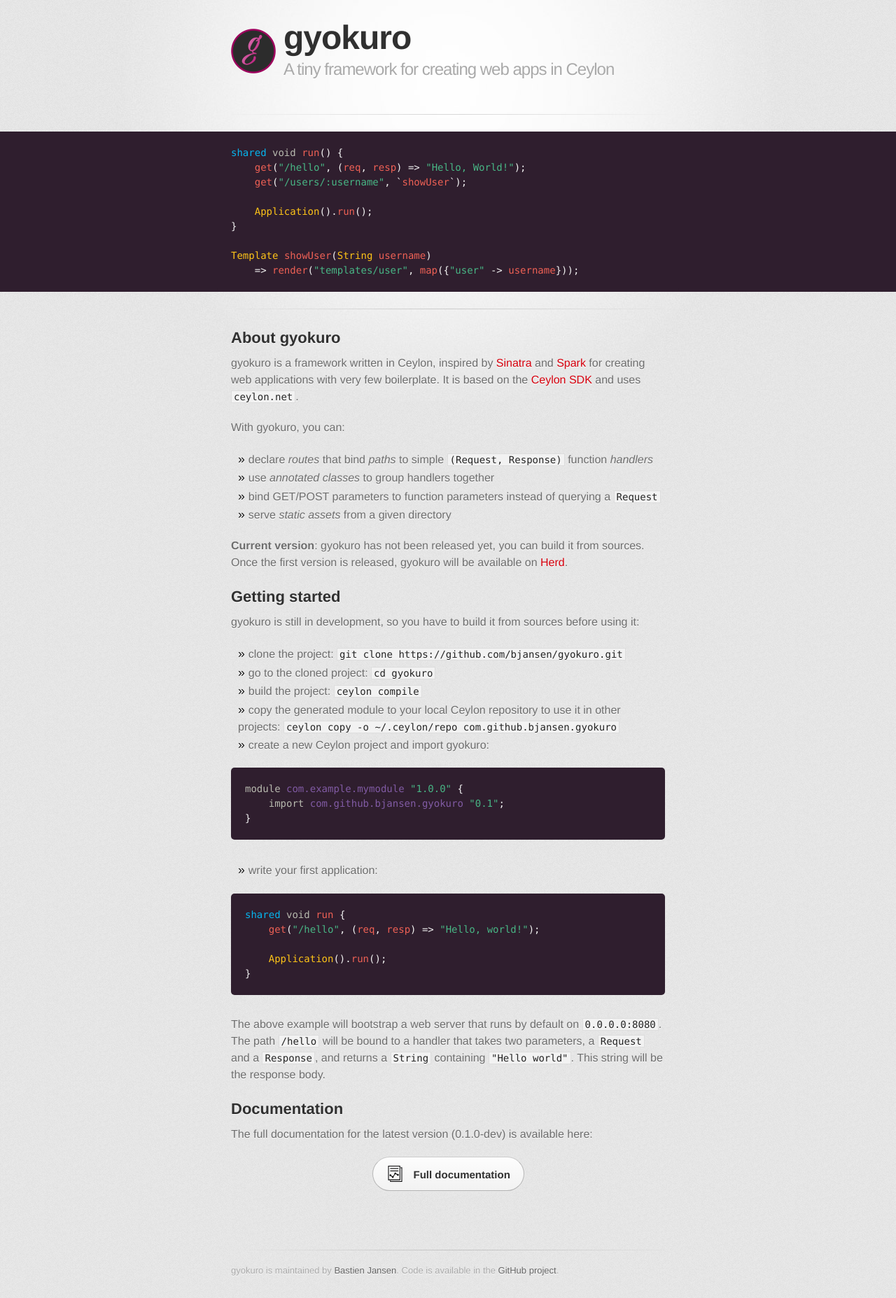
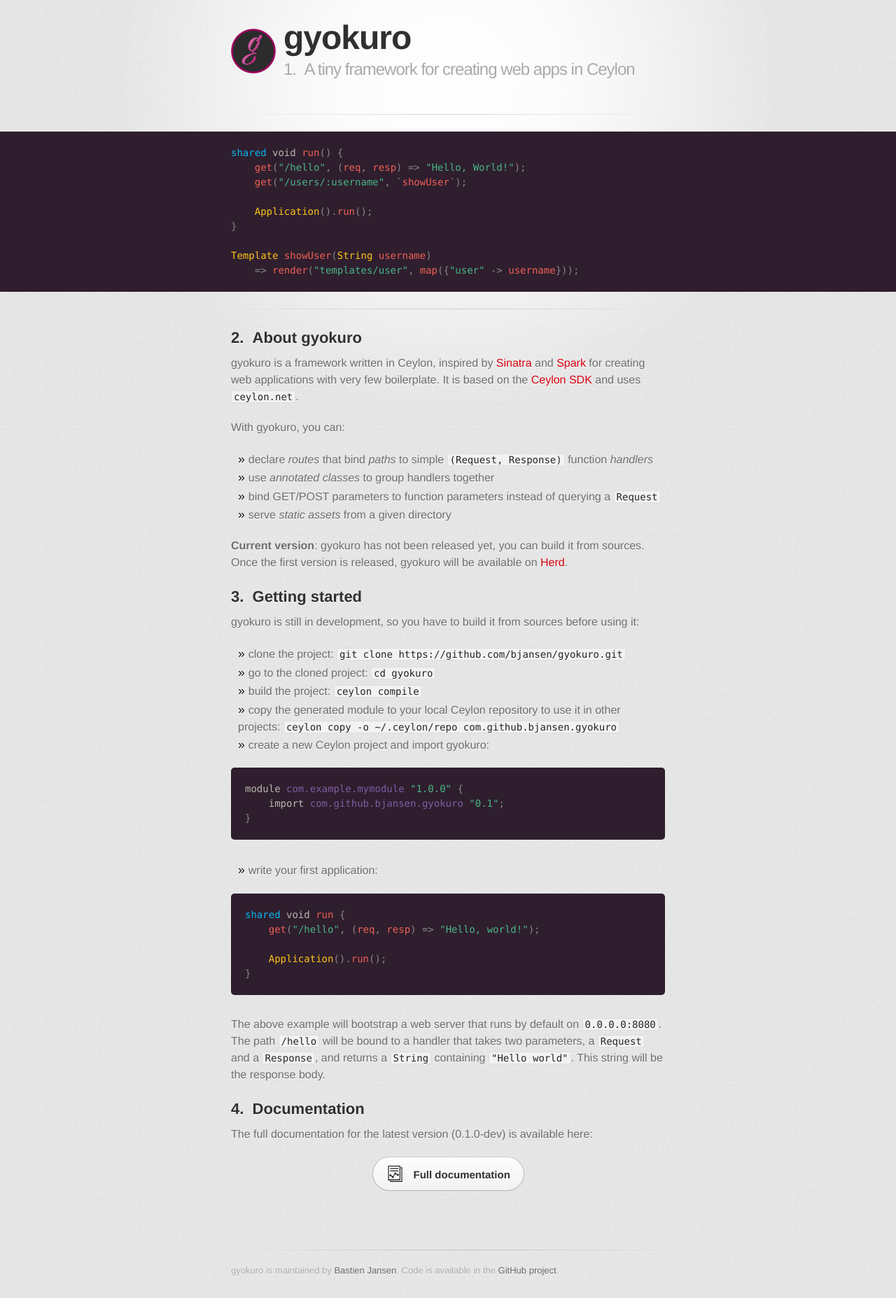
Before and after one commit to bjansen/gyokuro, a Jekyll site: the page built from index.md, in a window 1280 px wide. Shown: the whole page at 70% size. Built offline with Jekyll 4.4.1, drawn with Linux system fonts in a browser that asks for light colours; some web fonts are replaced.

Commit message:
Numbered headers

```diff
--- a/stylesheets/stylesheet.css
+++ b/stylesheets/stylesheet.css
@@ -186,7 +186,7 @@
 }
 pre code {
   padding: 0;
-  color: #f2f2f2;
+  color: #888;
   background-color: transparent;
   border: none;
 }
@@ -420,3 +420,39 @@
 #markdown-toc ul {
     margin-bottom: 0;
 }
+
+body {
+    counter-reset: h2counter;
+}
+h1 {
+    counter-reset: h2counter;
+}
+h2:before {
+    content: counter(h2counter) ".\0000a0\0000a0";
+    counter-increment: h2counter;
+}
+h2 {
+    counter-reset: h3counter;
+}
+h3:before {
+    content: counter(h2counter) "." counter(h3counter) ".\0000a0\0000a0";
+    counter-increment: h3counter;
+}
+
+#markdown-toc {
+    counter-reset: h2counter2;
+}
+
+#markdown-toc > li > a:before {
+    content: counter(h2counter2) ".\0000a0\0000a0";
+    counter-increment: h2counter2;
+}
+
+#markdown-toc > li > a {
+    counter-reset: h3counter2;
+}
+
+#markdown-toc > li > ul > li > a:before {
+    content: counter(h2counter2) "." counter(h3counter2) ".\0000a0\0000a0";
+    counter-increment: h3counter2;
+}
```
Also changed, not shown: doc/0.1/index.md (+2 -2 lines).
